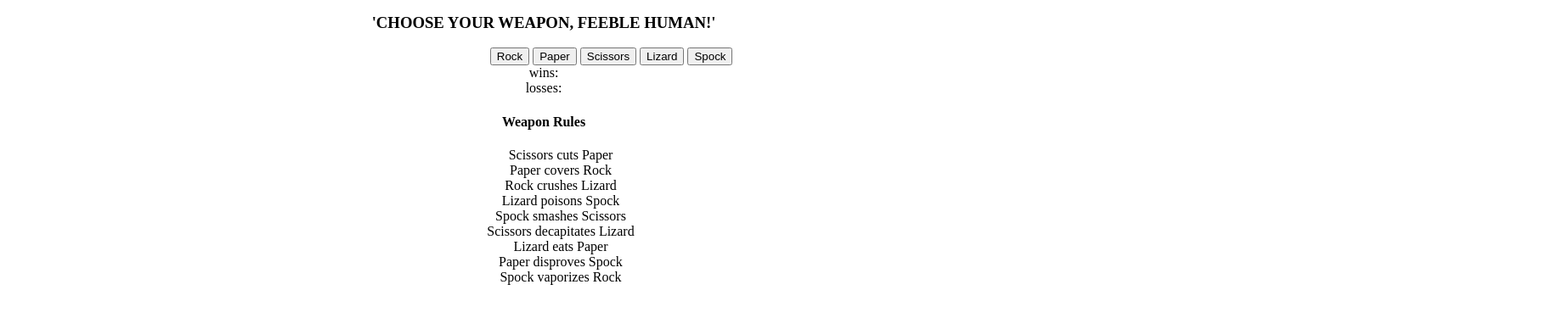
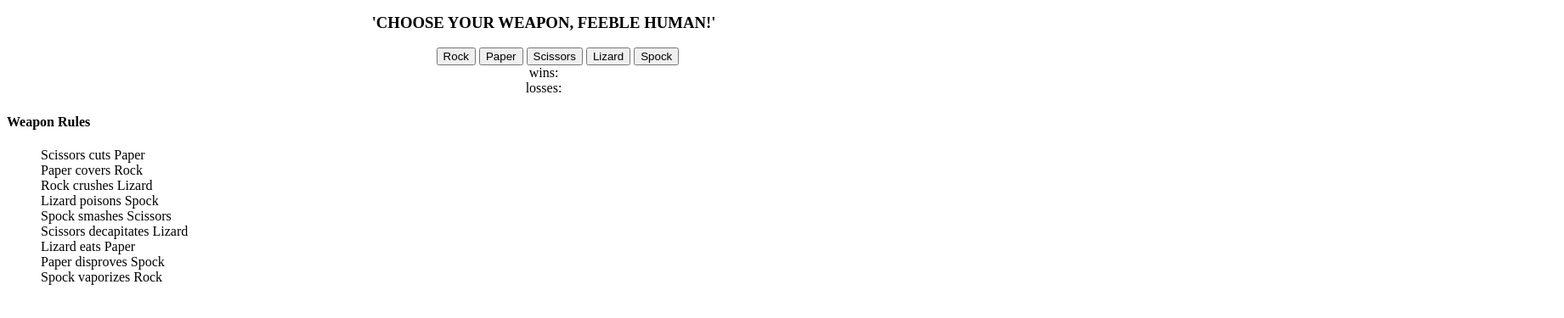
Before and after one commit to Retepred/rockpaperlizardspock, a plain HTML site: page index.html in a window 1280 px wide. Shown: the part 409-784 px from the top of the page at 85% size, 1841 px wide, since content can reach past the window. Drawn offline with nearby package versions, Linux system fonts and the light colour scheme.

Commit message:
added some more ;

```diff
--- a/mystyle.css
+++ b/mystyle.css
@@ -21,7 +21,7 @@ h3 {
 }
 
 h4 {
-  text-align: center;
+  text-align: left;
 }
 
 ul {
@@ -29,14 +29,15 @@ ul {
 }
 
 li {
-  text-align: center;
+  left: 40%;
+  text-align: left;
   text-decoration: none;
   list-style: none;
 }
 
 .buttons {
   position: relative;
-  left: 45%;
+  left: 40%;
 }
 
 .bob {
```
Also changed, not shown: application.js (+5 -5 lines).
